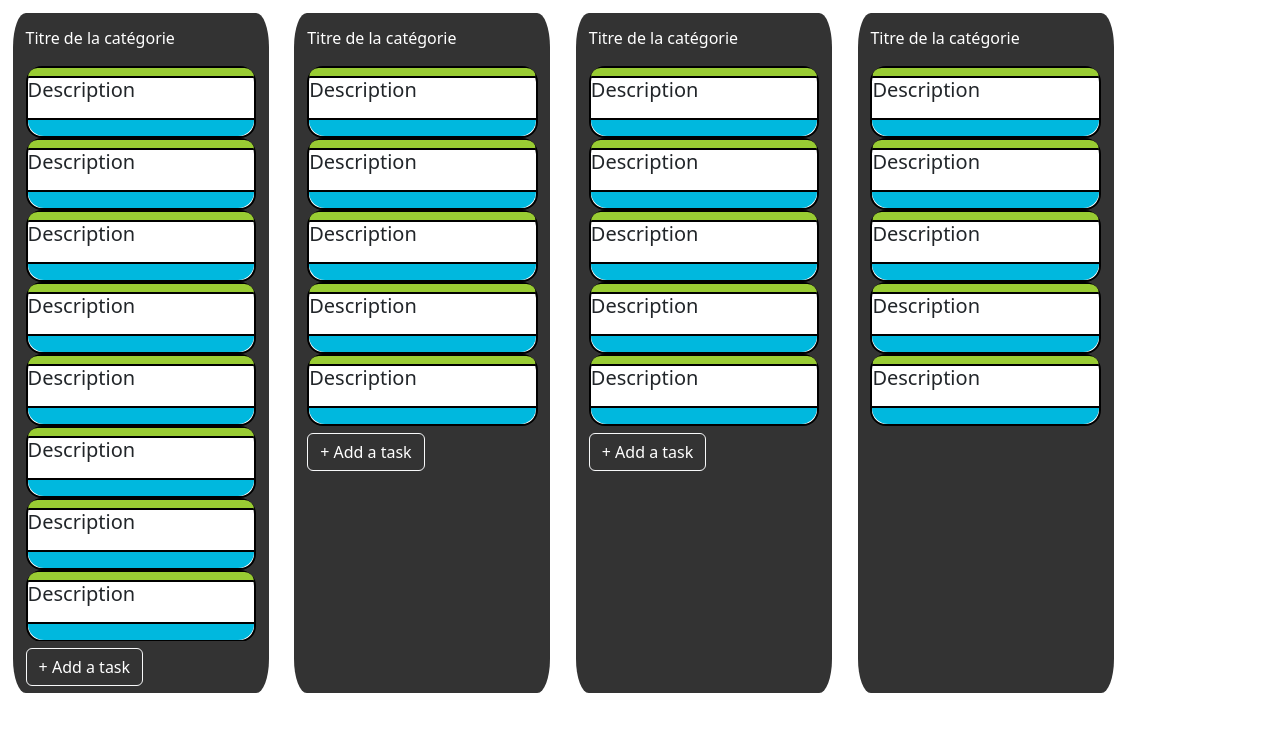
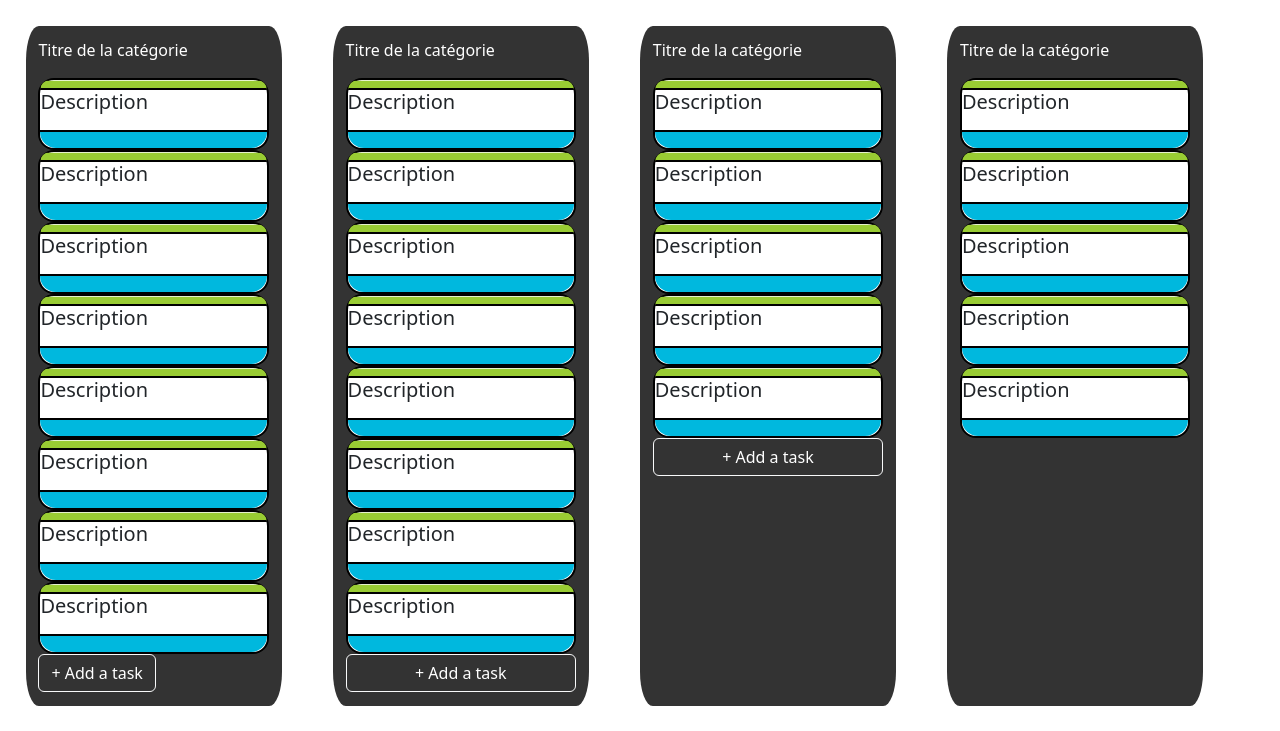
Before and after one commit to antoinech2/Trell-IMT, a Flask app: page /test in a window 1280 px wide. Shown: the part 70-801 px from the top of the page. Before the commit the page ends 763 px from the top, so only its background shows below. Run offline with Flask 3, Linux system fonts and the light colour scheme.

Commit message:
correction task button

```diff
--- a/static/css/task_style.css
+++ b/static/css/task_style.css
@@ -59,14 +59,17 @@
     background-color: #333333;
     border-radius : 5%;
     padding: 1%;
-    margin:1%;
+    margin:2%;
     width: 20%;
     max-height: 85vh;
+    display: flex;
+    flex-direction: column;
 
 }
 
 .category-title{
     color:white;
+    max-height: 5%;
 }
 
 .category-content{
@@ -77,5 +80,4 @@
 
 .category-add{
     color:white;
-    margin-top:3%;
 }
--- a/templates/board_developpeur.html.jinja2
+++ b/templates/board_developpeur.html.jinja2
@@ -21,7 +21,9 @@
 {% include 'task.html.jinja2' %}
 {% include 'task.html.jinja2' %}
 </div>
+    <div>
     <button  class="category-add btn btn-outline-light"> + Add a task </button>
+        </div>
     </div>
 
 
@@ -30,11 +32,18 @@
          <div class="category-content">
 {% include 'task.html.jinja2' %}
 {% include 'task.html.jinja2' %}
+             {% include 'task.html.jinja2' %}
 {% include 'task.html.jinja2' %}
 {% include 'task.html.jinja2' %}
 {% include 'task.html.jinja2' %}
+{% include 'task.html.jinja2' %}
+    {% include 'task.html.jinja2' %}
+{% include 'task.html.jinja2' %}
+{% include 'task.html.jinja2' %}
+{% include 'task.html.jinja2' %}
+
+</div>
         <button  class="category-add btn btn-outline-light"> + Add a task </button>
-</div>
         </div>
 
     <div class="category">
@@ -45,8 +54,9 @@
 {% include 'task.html.jinja2' %}
 {% include 'task.html.jinja2' %}
 {% include 'task.html.jinja2' %}
-        <button  class="category-add btn btn-outline-light"> + Add a task </button>
+
 </div>
+         <button  class="category-add btn btn-outline-light"> + Add a task </button>
         </div>
 
     <div class="category">
```
